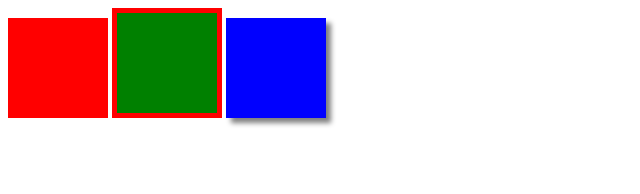
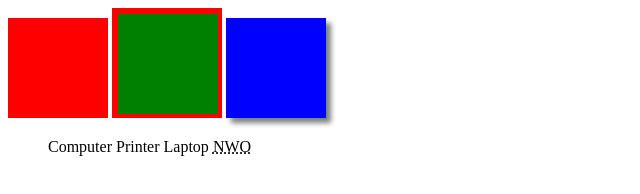
Before and after one commit to AsifAhmed786/formPractice, a plain HTML site: page test1.html in a window 1280 px wide. Shown: the whole page, without its empty margins (0-640 px from the left). Drawn offline with Linux system fonts and the light colour scheme.

Commit message:
practice closed

```diff
--- a/test1.css
+++ b/test1.css
@@ -32,3 +32,13 @@
 
 
 }
+
+.third:hover{
+    background-color: yellow;
+}
+
+
+
+.list1{
+    display: inline-block;
+}
--- a/test1.html
+++ b/test1.html
@@ -19,5 +19,13 @@
         </div>
     </div>
 
+    <ol class="list1">
+        <li class="list1">Computer</li>
+        <li class="list1">Printer</li>
+        <li class="list1">Laptop</li>
+    </ol>
+
+    <abbr title="New world order">NWO</abbr>
+
 </body>
 </html>
```
